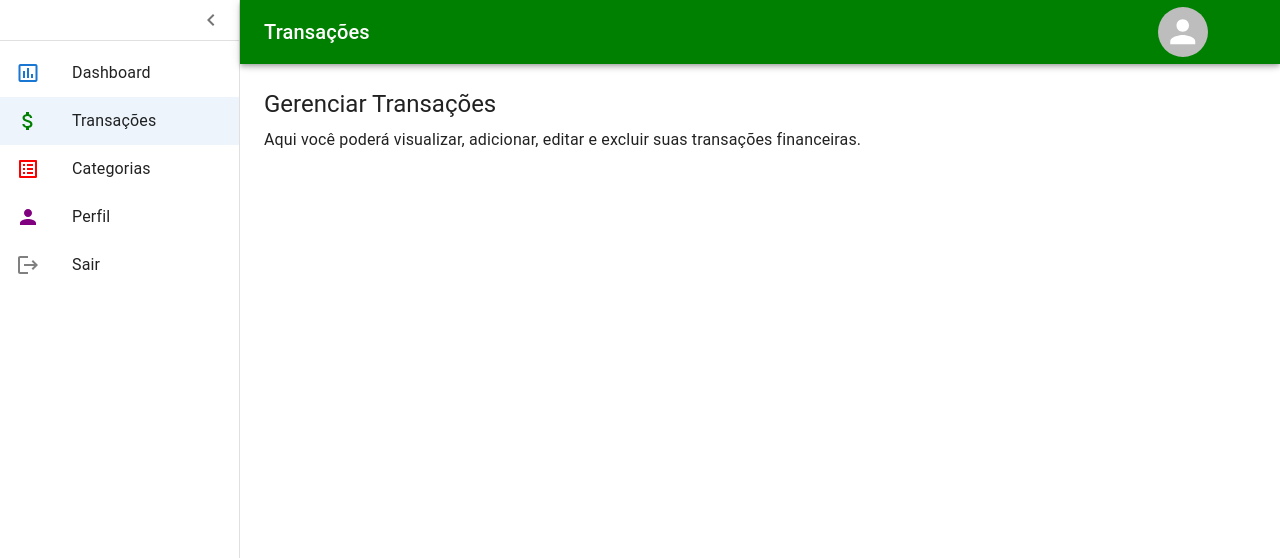
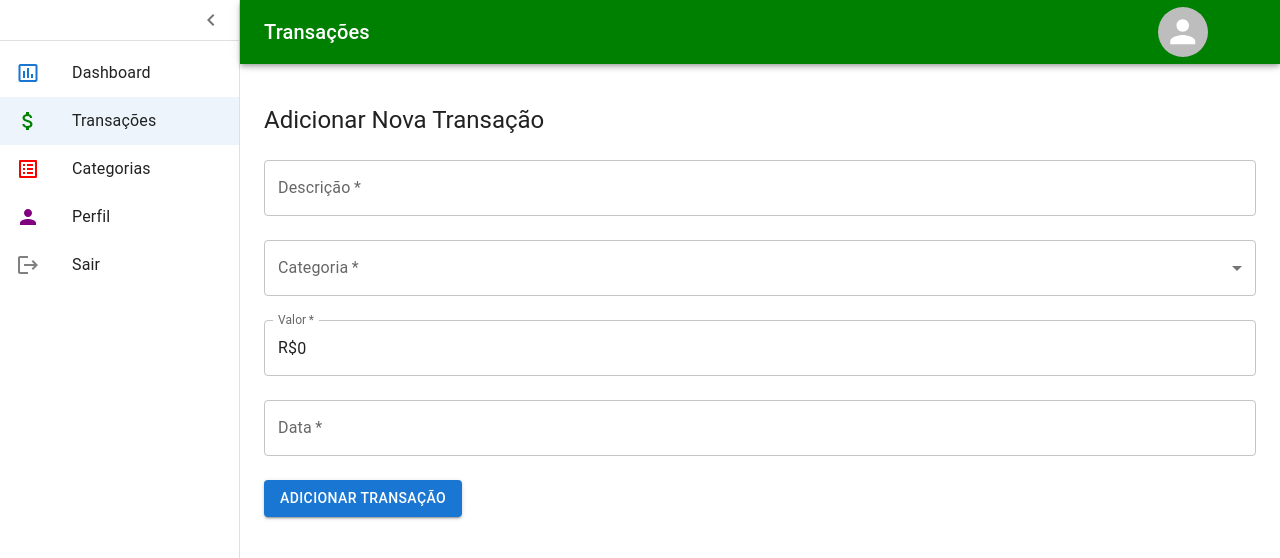
Before and after one commit to O-Farias/PlanifiqueV1-Frontend, a React (Vite) app: page /transacoes in a window 1280 px wide. Shown: the top 558 px of the page. Built offline with nearby package versions, Linux system fonts and the light colour scheme.

Commit message:
feat: Adicionar componente TransactionForm à página de Transações

```diff
--- a/src/pages/Transacoes.tsx
+++ b/src/pages/Transacoes.tsx
@@ -12,6 +12,7 @@ import { useSidebar } from "../contexts/SidebarContext";
 import { useNavigate } from "react-router-dom";
 import Sidebar from "../components/Sidebar";
 import UserAvatar from "../components/UserAvatar";
+import TransactionForm from "../components/Dashboard/TransactionForm";
 
 const drawerWidth = 240;
 const primaryColor = "#008000";
@@ -81,13 +82,7 @@ const Transacoes: React.FC = () => {
 
       <Box component="main" sx={{ flexGrow: 1, p: 3 }}>
         <Toolbar />
-        <Typography variant="h5" gutterBottom>
-          Gerenciar Transações
-        </Typography>
-        <Typography variant="body1">
-          Aqui você poderá visualizar, adicionar, editar e excluir suas
-          transações financeiras.
-        </Typography>
+        <TransactionForm />
       </Box>
     </Box>
   );
```
